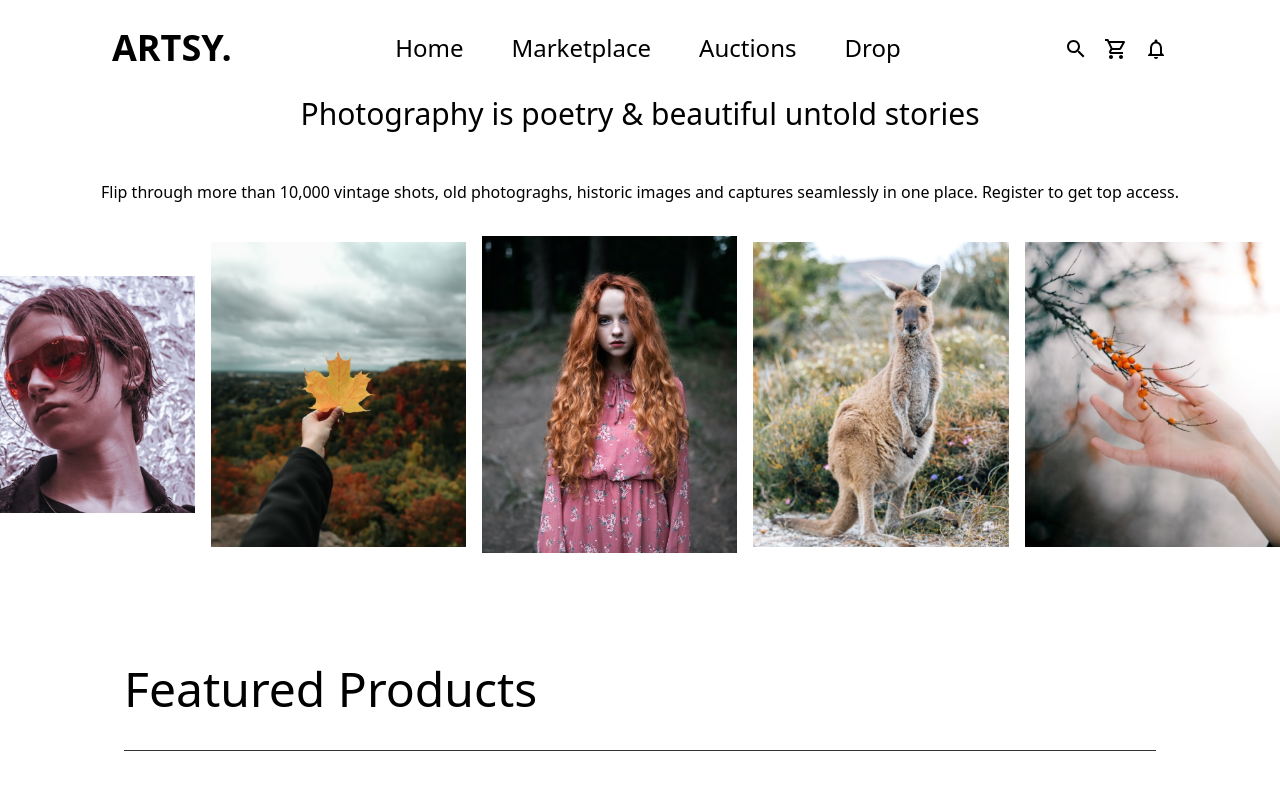
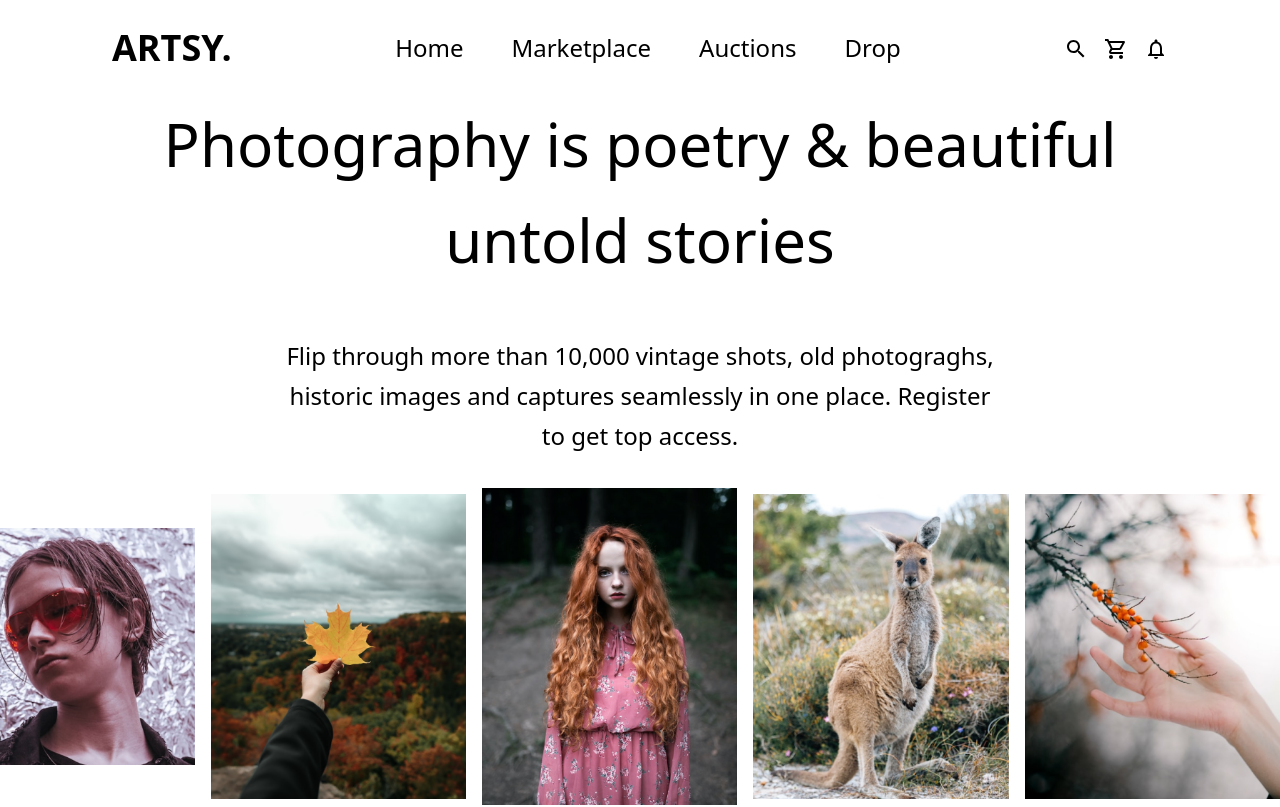
Before and after one commit to Officialbube/Art-store, a React (Create React App) app: page / in a window 1280 px wide. Shown: the top 807 px of the page. Built offline with nearby package versions, Linux system fonts and the light colour scheme.

Commit message:
fix: responsiveness

```diff
--- a/src/Pages/home/Home.js
+++ b/src/Pages/home/Home.js
@@ -11,10 +11,10 @@ import Slider from '../../Components/slider/Slider'
 const Home = () => {
   return (
     <section className='w-screen overflow-hidden'>
-      <h1 className='text-3xl font-medium text-center mx-8'>
+      <h1 className='text-3xl lg:text-6xl  font-medium text-center mx-8 lg:px-28 lg:leading-[6rem]'>
         Photography is poetry & beautiful untold stories
       </h1>
-      <p className='text-center mx-6 text-base font-medium leading-6 mt-12'>
+      <p className='text-center mx-6 text-base font-medium leading-6 mt-12 lg:px-64 lg:text-2xl lg:leading-10'>
         Flip through more than 10,000 vintage shots,
         old photograghs, historic images and captures seamlessly in one place.
         Register to get top access.
```
